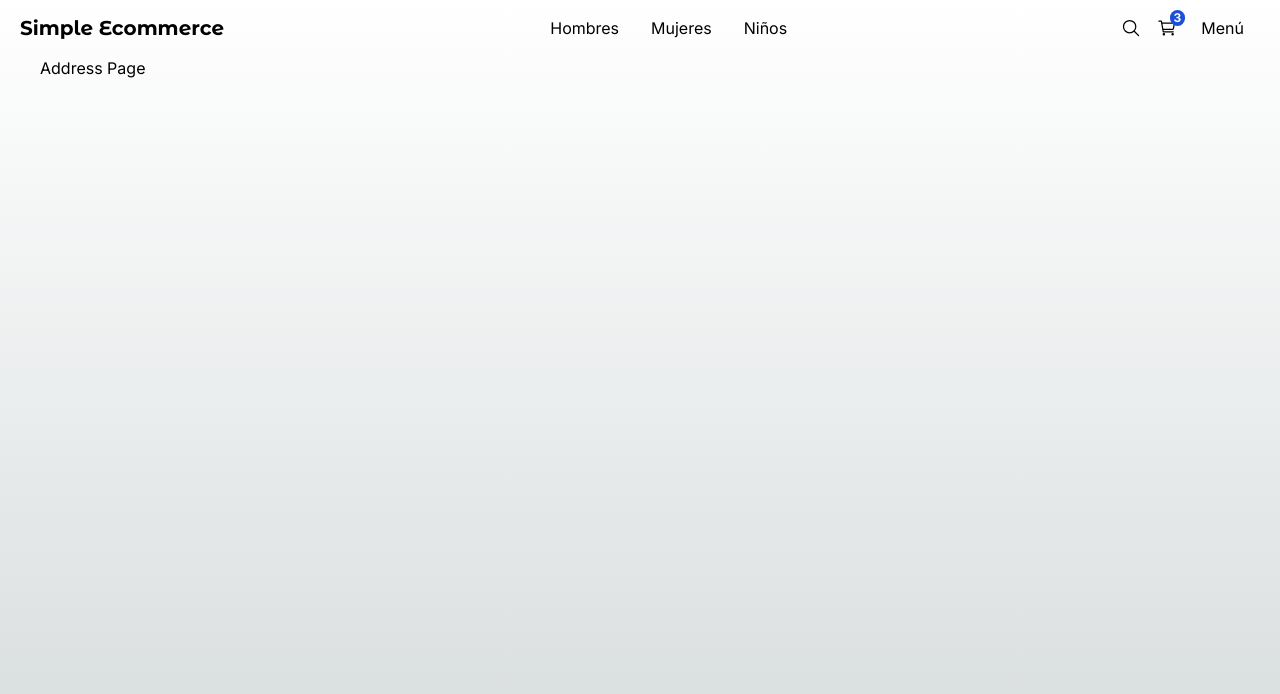
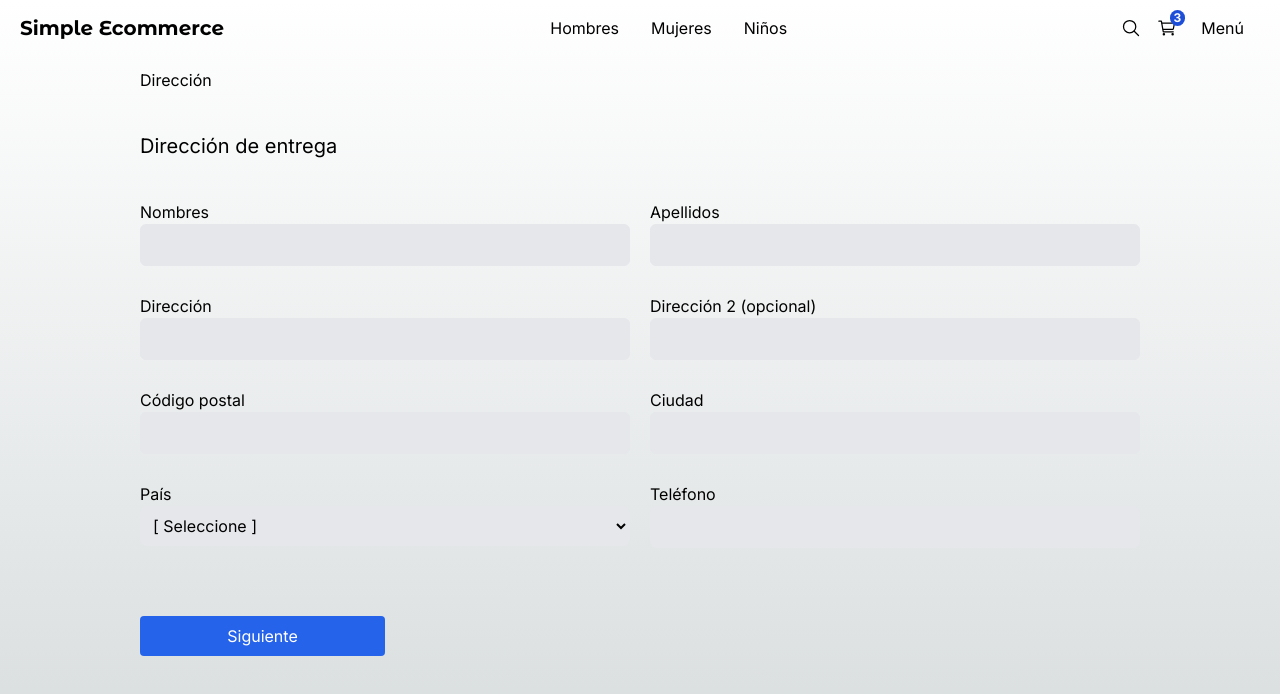
Before and after one commit to franponce/simple-ecommerce, a Next.js app: page /checkout/address in a window 1280 px wide. Shown: the top 694 px of the page. Built offline with nearby package versions, Linux system fonts and the light colour scheme.

Commit message:
Address page structure created in checkout flow

```diff
--- a/src/app/(shop)/checkout/address/page.tsx
+++ b/src/app/(shop)/checkout/address/page.tsx
@@ -1,9 +1,104 @@
-export default function() {
-    return (
-        <div>
-            <h1>
-                Address Page
-            </h1>
+import Link from 'next/link';
+import { Title } from '@/components';
+
+export default function NamePage() {
+  return (
+    <div className="flex flex-col sm:justify-center sm:items-center mb-72 px-10 sm:px-0">
+
+
+
+      <div className="w-full  xl:w-[1000px] flex flex-col justify-center text-left">
+
+        <Title title="Dirección" subtitle="Dirección de entrega" />
+
+        <div className="grid grid-cols-1 gap-2 sm:gap-5 sm:grid-cols-2">
+
+
+          <div className="flex flex-col mb-2">
+            <span>Nombres</span>
+            <input
+              type="text"
+              className="p-2 border rounded-md bg-gray-200"
+            />
+          </div>
+
+          <div className="flex flex-col mb-2">
+            <span>Apellidos</span>
+            <input
+              type="text"
+              className="p-2 border rounded-md bg-gray-200"
+            />
+          </div>
+
+          <div className="flex flex-col mb-2">
+            <span>Dirección</span>
+            <input
+              type="text"
+              className="p-2 border rounded-md bg-gray-200"
+            />
+          </div>
+
+          <div className="flex flex-col mb-2">
+            <span>Dirección 2 (opcional)</span>
+            <input
+              type="text"
+              className="p-2 border rounded-md bg-gray-200"
+            />
+          </div>
+
+
+          <div className="flex flex-col mb-2">
+            <span>Código postal</span>
+            <input
+              type="text"
+              className="p-2 border rounded-md bg-gray-200"
+            />
+          </div>
+
+          <div className="flex flex-col mb-2">
+            <span>Ciudad</span>
+            <input
+              type="text"
+              className="p-2 border rounded-md bg-gray-200"
+            />
+          </div>
+
+          <div className="flex flex-col mb-2">
+            <span>País</span>
+            <select
+              className="p-2 border rounded-md bg-gray-200"
+            >
+              <option value="">[ Seleccione ]</option>
+              <option value="CRI">Argentina</option>
+            </select>
+          </div>
+
+          <div className="flex flex-col mb-2">
+            <span>Teléfono</span>
+            <input
+              type="text"
+              className="p-2 border rounded-md bg-gray-200"
+            />
+          </div>
+
+
+
+          <div className="flex flex-col mb-2 sm:mt-10">
+            <Link
+              href='/checkout'
+              className="btn-primary flex w-full sm:w-1/2 justify-center ">
+              Siguiente
+            </Link>
+          </div>
+
+
         </div>
-    );
+
+      </div>
+
+
+
+
+    </div>
+  );
 }
```
